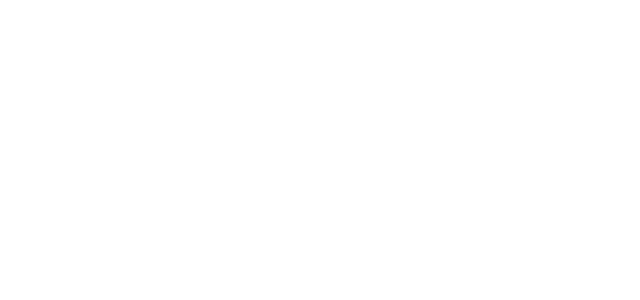
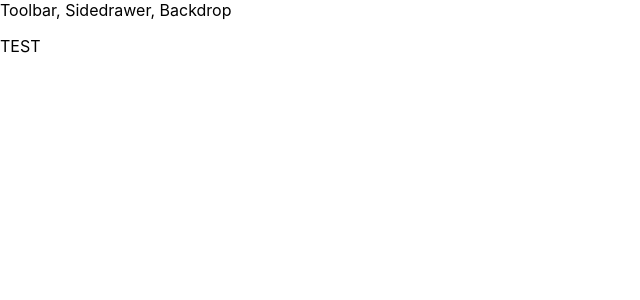
Before and after one commit to Davidrobson123/burger-builder, a React app: page / in a window 1280 px wide. Shown: the top 300 px of the page, without its empty margins (0-640 px from the left). Built offline with nearby package versions, Linux system fonts and the light colour scheme.

Commit message:
add layout component and aux

```diff
--- a/src/App.js
+++ b/src/App.js
@@ -1,9 +1,15 @@
 import React from 'react';
+
+import Layout from './components/Layout/Layout';
 
 function App() {
   return (
     <div>
-
+      <Layout>
+      <p>
+        TEST
+      </p>
+      </Layout>
     </div>
   );
 }
--- a/src/components/Layout/Layout.js
+++ b/src/components/Layout/Layout.js
@@ -0,0 +1,13 @@
+import React from 'react';
+import Aux from '../../hoc/Aux';
+
+const layout = ( props ) => (
+    <Aux>
+        <div>Toolbar, Sidedrawer, Backdrop</div>
+        <main>
+        {props.children}
+        </main>
+    </Aux>
+);
+
+export default layout;
--- /dev/null
+++ b/src/hoc/Aux.js
@@ -0,0 +1,3 @@
+const aux = (props) => props.children;
+
+export default aux;
```
